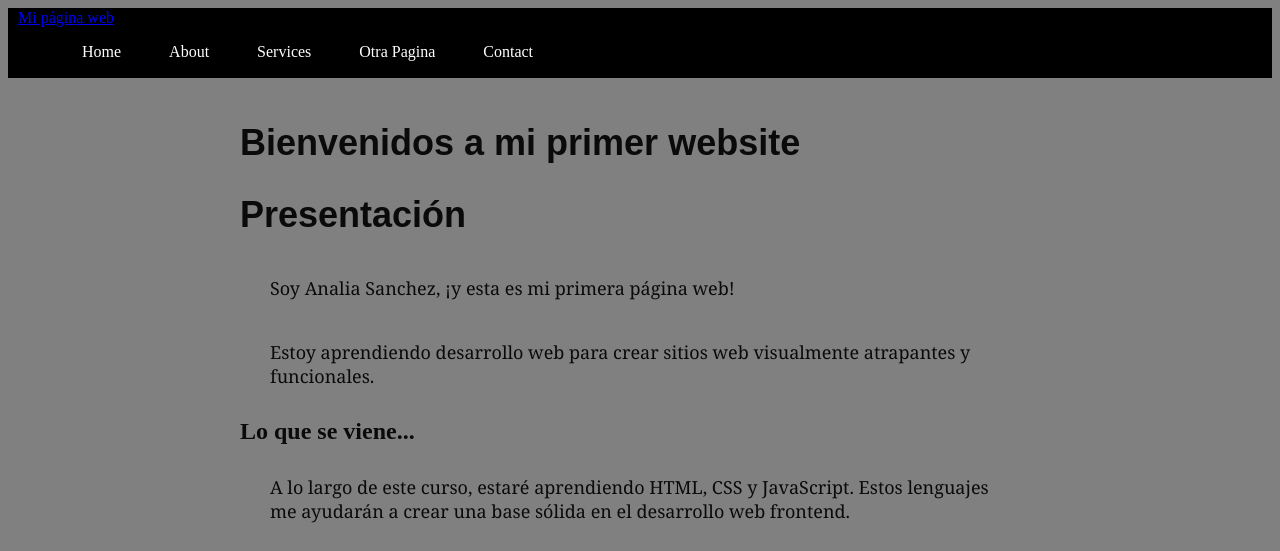
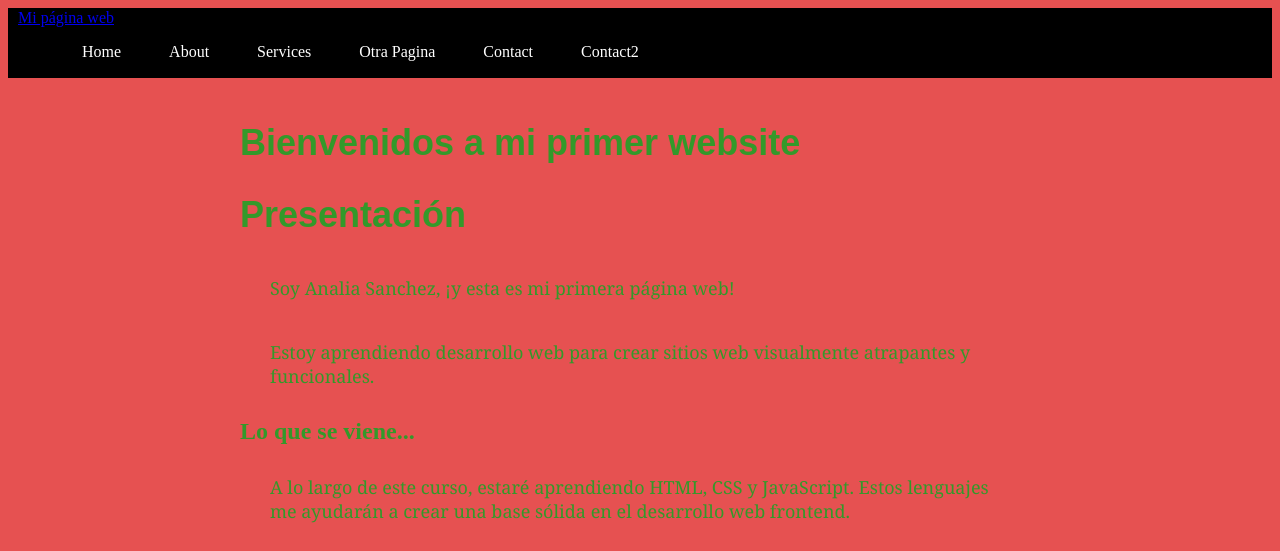
Before and after one commit to anasilsanchez/mirepositorioremoto, a plain HTML site: page index.html in a window 1280 px wide. Shown: the top 551 px of the page. Drawn offline with Linux system fonts and the light colour scheme.

Commit message:
Modificaciones en index y style

```diff
--- a/index.html
+++ b/index.html
@@ -25,7 +25,7 @@
         <li><a href="services.html">Services</a></li>
         <li><a href="otrapagina.html">Otra Pagina</a></li>
         <li><a href="contact.html">Contact</a></li>
-
+        <li><a href="contact.html">Contact2</a></li>
       </ul>
     </nav>
   </div>
--- a/style.css
+++ b/style.css
@@ -205,8 +205,8 @@ background-color: #004080;
 
 /* Estilos generales */
 body {
-  background-color: grey;
-  color: rgb(10, 10, 10);
+  background-color: rgb(230, 81, 81);
+  color: rgb(51, 153, 42);
 }
 
 .container {
```
Also changed, not shown: pagina_nueva.html (added).
